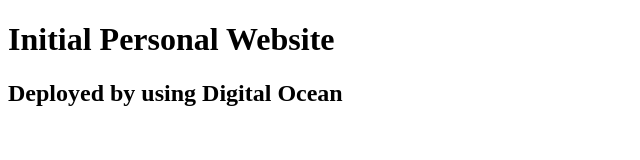
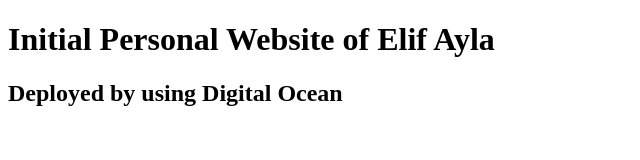
Before and after one commit to designer-elif-ayla/designer-elif-ayla.github.io, a plain HTML site: page index.html in a window 1280 px wide. Shown: the whole page, without its empty margins (0-640 px from the left). Drawn offline with Linux system fonts and the light colour scheme.

Commit message:
Example of git commit

```diff
--- a/index.html
+++ b/index.html
@@ -5,7 +5,7 @@
     <title></title>
   </head>
   <body>
-    <h1>Initial Personal Website</h1>
+    <h1>Initial Personal Website of Elif Ayla</h1>
     <h2>Deployed by using Digital Ocean</h2>
   </body>
 </html>
```
